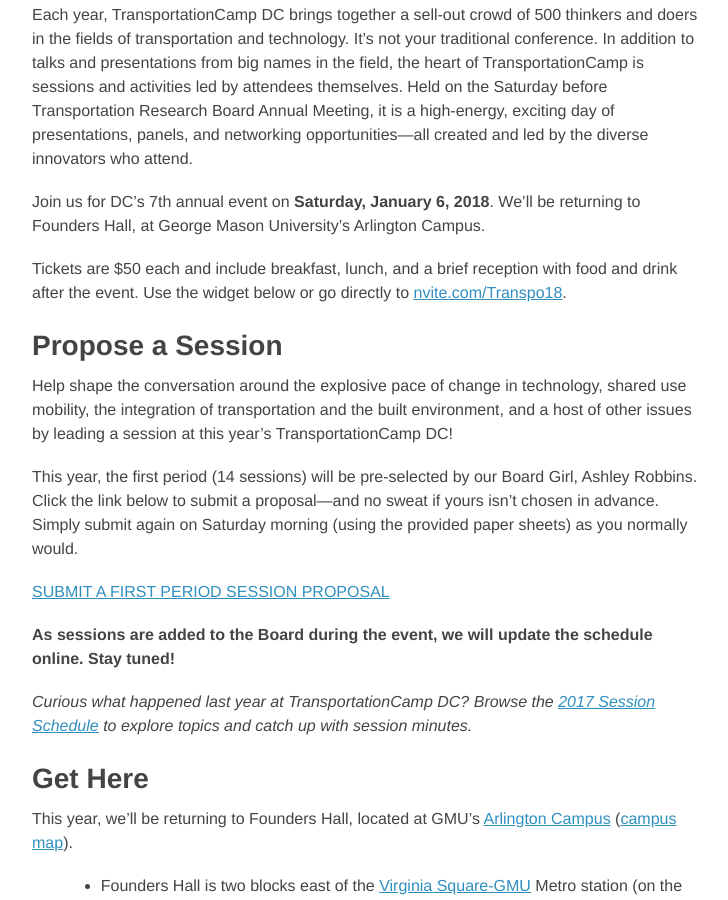
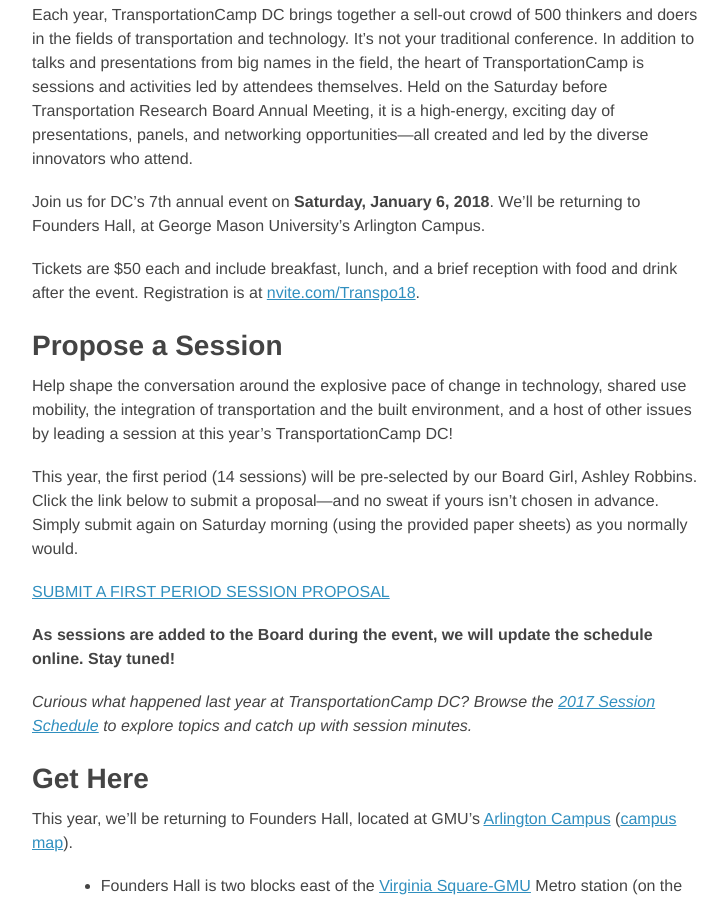
Before and after one commit to transpocamp/transportationcamp.org, a Jekyll site: the page built from events/dc-2018/index.markdown, in a window 1280 px wide and 900 px high, scrolled down 342 px. Shown: the whole window, without its empty margins (272-1000 px from the left). Built offline with Jekyll 4.4.1, drawn with Linux system fonts in a browser that asks for light colours; nearby versions of some CDN libraries; a script that is not in the unit is left out.

Commit message:
remove nVite widget

```diff
--- a/events/dc-2018/index.markdown
+++ b/events/dc-2018/index.markdown
@@ -11,11 +11,8 @@
 
 Join us for DC’s 7th annual event on **Saturday, January 6, 2018**. We’ll be returning to Founders Hall, at George Mason University’s Arlington Campus.
 
-Tickets are $50 each and include breakfast, lunch, and a brief reception with food and drink after the event. Use the widget below or go directly to [nvite.com/Transpo18](https://nvite.com/Transpo18/).
-<div style="margin-top:-20px;min-height:20px">
-<!-- this is a style hack because nvite has way too much white space on top of their widget -->
-<script async src="//widgets.nvite.com/1.6/tickets.js" data-resource="7wyy1p"></script>
-</div>
+Tickets are $50 each and include breakfast, lunch, and a brief reception with food and drink after the event. Registration is at [nvite.com/Transpo18](https://nvite.com/Transpo18/).
+
 ### Propose a Session
 Help shape the conversation around the explosive pace of change in technology, shared use mobility, the integration of transportation and the built environment, and a host of other issues by leading a session at this year’s TransportationCamp DC!
 
```
